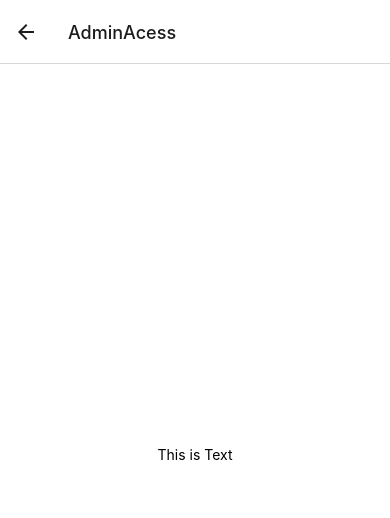
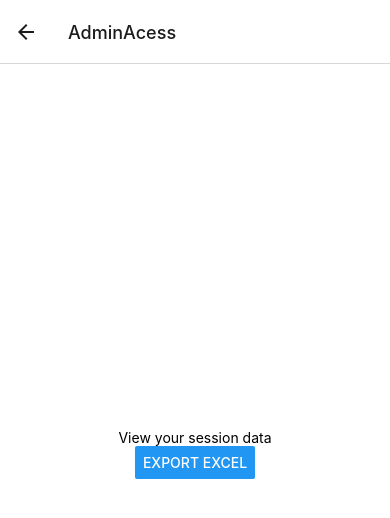
Before and after one commit to willk0814/MaizeMaster, a React Native app: screen /AdminAcess in a window 390 px wide. Shown: the top 518 px of the page. Built offline with nearby package versions, Linux system fonts and the light colour scheme.

Commit message:
Added spreadsheets to AdminAccess

```diff
--- a/components/AdminAccess.js
+++ b/components/AdminAccess.js
@@ -1,11 +1,20 @@
 import React from 'react'
 import { StyleSheet, View, Text, Button } from 'react-native'
 
+import exportExcel from './Spreadsheets'
+
 
 export default function AdminAccess() {
+
+    const info = "Jason He$4/12/2022$B73_Plant01$06/01/2020$A$0.751 +/- 0.032$No Notes"
+
     return (
         <View style={styles.container}>
-            <Text>This is Text</Text>
+            <Text>View your session data</Text>
+
+            <Button
+                title="Export Excel"
+                onPress={() => exportExcel(info)} />
         </View>
     )
 }
```
